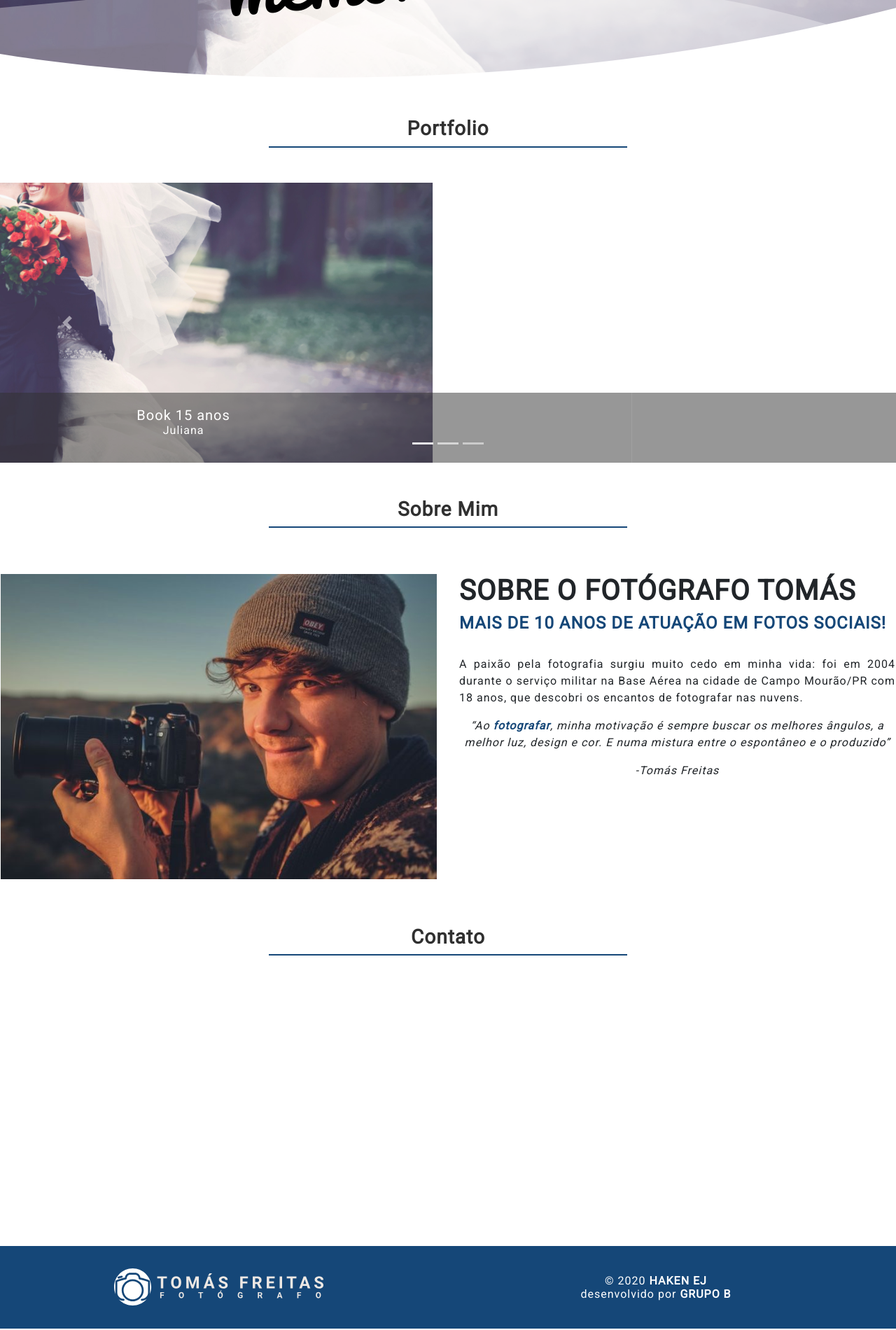
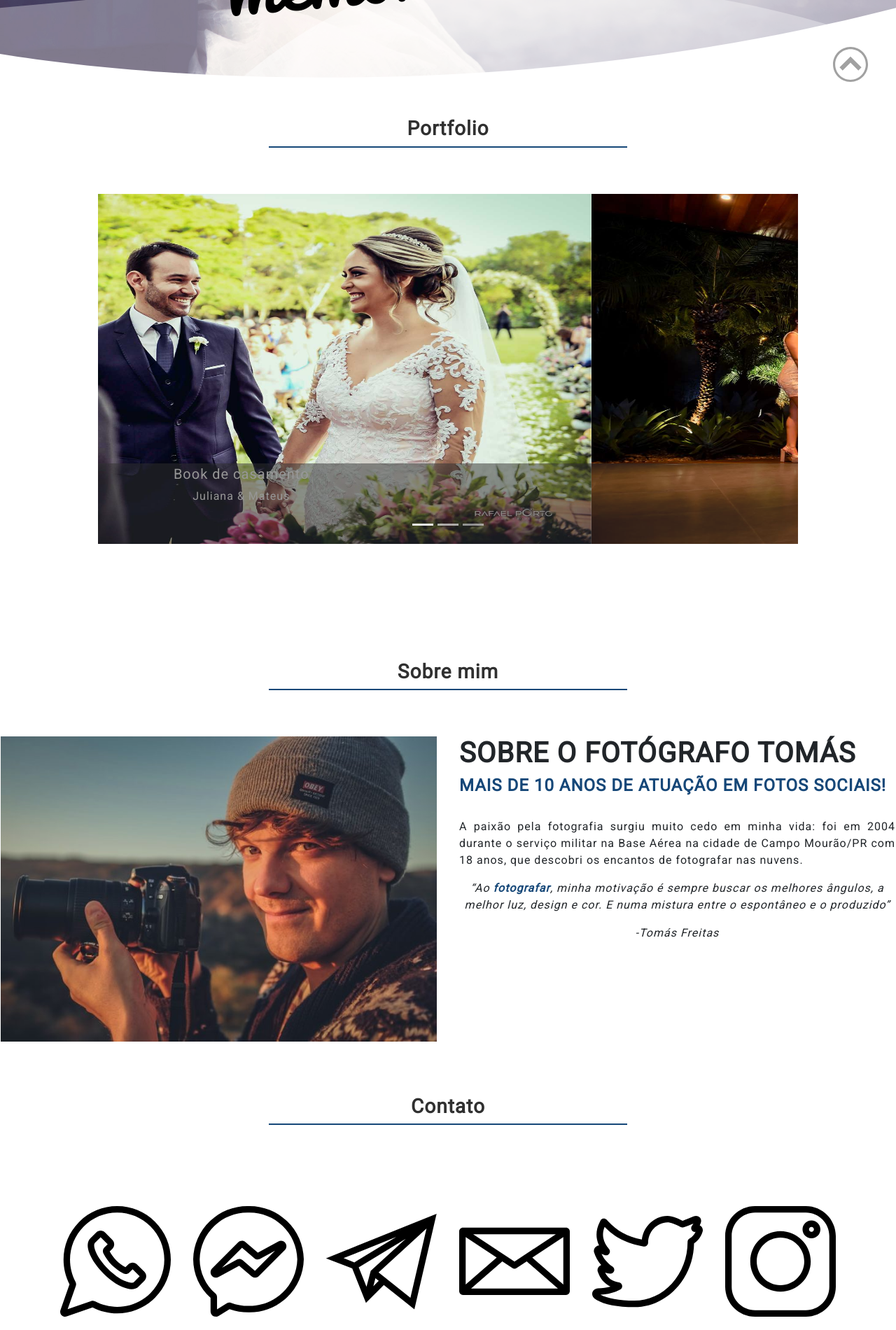
Before and after one commit to Rgiacobbo/Projeto-trainee-site-foto, a plain HTML site: page index.html in a window 1280 px wide. Shown: the part 683-2583 px from the top of the page at 70% size. Drawn offline with nearby package versions, Linux system fonts and the light colour scheme.

Commit message:
- seçao de contato; - correçoes no layout do portfolio;

```diff
--- a/index.html
+++ b/index.html
@@ -82,24 +82,26 @@
 
 		<!--- PORTFOLIO -->
 		<div class="" id="PORTFOLIO" >
+			<a href="#" class="scrollToTop"><img width="50px" height="50px" src="img/up-arrow-5_icon-icons.com_69823.svg"></a>
 			<div class="cabecalho"><h3>Portfolio</h3></div>
 
-			<!-- SLIDE -->
+			<!--
+
 				<div id="carouselExampleIndicators" class="carousel slide" data-ride="carousel">
-				<!-- FLECHA -->
+
     <ol class="carousel-indicators">
 		<li data-target="#carouselExampleIndicators" data-slide-to="0" class="active"></li>
 		<li data-target="#carouselExampleIndicators" data-slide-to="1"></li>
 		<li data-target="#carouselExampleIndicators" data-slide-to="2"></li>
 	  </ol>
 
-				<!-- ITENS DO SLIDE -->
+
 	  <div class="carousel-inner" style="height: 400px; width: 100%">
 		<div class="carousel-item active">
 		  <img class="d-block w-1" style="margin: auto; height: 400px; " src="img/home-bg.jpg" alt="Primeiro Slide">
 		  <div class="carousel-caption" style="position: absolute; top: 300px; line-height: 0.2;">
-                        <h5>Book 15 anos</h5>
-                        <p>Juliana</p>
+			  <h5>Book Casamento</h5>
+			  <p>Pedro & Maria</p>
 		  </div>
 		  <div style="position: absolute; width: 100%; height: 100px; background-color: #303030; opacity: 0.5; top: 300px;"></div>
 	  </div>
@@ -120,7 +122,7 @@
 		  <div style="position: absolute; width: 100%; height: 100px; background-color: #303030; opacity: 0.5; top: 300px;"></div>
 	  </div>
 	  </div>
-				<!-- BOTÕES DE PROX E ANT -->
+
 	  <a class="carousel-control-prev" href="#carouselExampleIndicators" role="button" data-slide="prev">
 		<span class="carousel-control-prev-icon" aria-hidden="true"></span>
 		<span class="sr-only">Anterior</span>
@@ -131,11 +133,61 @@
 	  </a>
 	</div>
 
+			--->
+
+			<!-- SLIDE -->
+			<div class="d-flex justify-content-center">
+				<div class="row">
+					<div class="col-12">
+						<div id="carousel-portfolio" class="carousel slide d-flex justify-content-center" data-ride="carousel" style="width: 1000px;">
+							<ol class="carousel-indicators">
+								<li data-target="#carousel-portfolio" data-slide-to="0" class="active"></li>
+								<li data-target="#carousel-portfolio" data-slide-to="1"></li>
+								<li data-target="#carousel-portfolio" data-slide-to="2"></li>
+							  </ol>
+							<div class="carousel-inner">
+							  <div class="carousel-item active">
+								<img class="d-block w-100 slide-porfolio"  src="img/casamento.jpg" alt="Book casamento - Juliana & Mateus">
+								<div class="carousel-caption d-none d-md-block">
+									<h5>Book de casamento</h5>
+									<p>Juliana & Mateus</p>
+								  </div>
+							  </div>
+							  <div class="carousel-item">
+								<img class="d-block w-100 slide-porfolio"  src="img/gabi.jpg" alt="Second slide">
+								<div class="carousel-caption d-none d-md-block">
+									<h5>Book de 15 anos</h5>
+									<p>Gabrielly</p>
+								  </div>
+							  </div>
+
+							  <div class="carousel-item">
+								<img class="d-block w-100 slide-porfolio"  src="img/formatura.jpg" alt="Third slide">
+								<div class="carousel-caption d-none d-md-block">
+									<h5>Book de formatura</h5>
+									<p>Universidade UP</p>
+								  </div>
+							  </div>
+							</div>
+							<div style=" position: absolute; width: 1000px; height: 115px; background-color: #303030; opacity: 0.5; top: 385px;"></div>
+							<a class="carousel-control-prev" href="#carousel-portfolio" role="button" data-slide="prev">
+							  <span class="carousel-control-prev-icon" aria-hidden="true"></span>
+							  <span class="sr-only">Anterior</span>
+							</a>
+							<a class="carousel-control-next" href="#carousel-portfolio" role="button" data-slide="next">
+							  <span class="carousel-control-next-icon" aria-hidden="true"></span>
+							  <span class="sr-only">Proximo</span>
+							</a>
+						  </div>
+					</div>
+				</div>
+			</div>
+
 		</div>
 
 		<!--- SOBRE MIM -->
-		<div class="" id="SOBREMIM" >
-			<div class="cabecalho"><h3>Sobre Mim</h3></div>
+		<div class="" id="SOBREMIM">
+			<div class="cabecalho"><h3>Sobre mim</h3></div>
 			<div class="row">
 				<div class="col-lg-6 col-md-12">
 				  <img src="../Projeto-trainee-site-foto/img/fotodeperfil.jpg" style="height: 100%; width:100%" >
@@ -158,6 +210,28 @@
 		<!--- CONTATO -->
 		<div class="" id="CONTATO" style="height: 508px;">
 			<div class="cabecalho"><h3>Contato</h3></div>
+			<div class="container">
+				<div class="row" style="padding-top: 50px;">
+				<div class="col-2 img-contato">
+						<a target="_blank" href="https://whats.link/tomasfreitasfotografo"><img src="img/whatsapp.svg"></a>
+					</div>
+					<div class="col-2 img-contato">
+						<a target="_blank" href="https://www.facebook.com/TomasFreitasFotografo"><img src="img/mensageiro.svg"></a>
+					</div>
+					<div class="col-2 img-contato">
+						<a target="_blank" href="https://t.me/TomasFreitasFotografo"><img src="img/telegrama.svg"></a>
+					</div>
+					<div class="col-2 img-contato">
+						<a target="_blank" href="mailto:contato@tomafreitasfotografo.com.br?Subject=Contato"><img src="img/o-email.svg"></a>
+					</div>
+					<div class="col-2 img-contato">
+						<a target="_blank" href="https://twitter.com/tomasfotografo"><img src="img/twitter.svg"></a>
+					</div>
+					<div class="col-2 img-contato">
+						<a target="_blank" href="https://www.instagram.com/fotografotomasfreitas"><img src="img/instagram.svg"></a>
+					</div>
+				</div>
+			</div>
 		</div>
 
 	</div>
@@ -179,6 +253,8 @@
 	</footer>
 
 
+
+
 	<!--- JQUERY -->
 	<script src="https://code.jquery.com/jquery-3.5.1.slim.min.js" integrity="sha384-DfXdz2htPH0lsSSs5nCTpuj/zy4C+OGpamoFVy38MVBnE+IbbVYUew+OrCXaRkfj" crossorigin="anonymous"></script>
     <script src="https://cdn.jsdelivr.net/npm/popper.js@1.16.1/dist/umd/popper.min.js" integrity="sha384-9/reFTGAW83EW2RDu2S0VKaIzap3H66lZH81PoYlFhbGU+6BZp6G7niu735Sk7lN" crossorigin="anonymous"></script>
--- a/style.css
+++ b/style.css
@@ -12,6 +12,14 @@ html, body {
 
 * {
   box-sizing: border-box;
+}
+
+#SOBREMIM {
+  margin-top: 100px;
+}
+
+#CONTATO {
+  margin-top: 10px;
 }
 
 .col-1 {width: 8.33%;}
@@ -52,6 +60,17 @@ html, body {
   margin-top: 0px;
 }
 
+.scrollToTop{
+  position:fixed;
+  bottom: 0px;
+  right:40px;
+  opacity: 0.5;
+}
+
+.scrollToTop:hover{
+  opacity: 1;
+}
+
 .navbar-nav{
   margin: 0 auto;
 }
@@ -64,7 +83,7 @@ html, body {
 }
 
 .nav-link:hover{
-  color: #154778;
+  color: #8A0B0B;
 }
 
 hr.divisor{
@@ -244,6 +263,9 @@ figure {
     padding: 1rem;
 }
 
+.img-contato:hover{
+  opacity: 0.5;
+}
 
 
 
@@ -264,3 +286,16 @@ Large (lg) devices (desktops, 992px and up)
 Extra (xl) large devices (large desktops, 1200px and up)
 @media (min-width: 1200px) { ... }
 */
+
+.slide-porfolio{
+  height: 500px;
+  width: 1000px !important;
+}
+
+.carousel-control-prev-icon{
+  background-image: url("img/leftarrow_121320.svg");
+}
+
+.carousel-control-next-icon{
+  background-image: url("img/rightarrow_121279.svg");
+}
```
Also changed, not shown: portifolioCOPIA.html (added, +95 -0 lines), img/casamento.jpg (added), img/formatura.jpg (added), img/gabi.jpg (added), img/instagram.svg (added), img/juliana.jpg (added), img/leftarrow_121320.svg (added), img/mensageiro.svg (added), img/o-email.svg (added), img/rightarrow_121279.svg (added), img/telegrama.svg (added), img/twitter.svg (added), img/up-arrow-5_icon-icons.com_69823.svg (added), img/whatsapp.png (added), 1 more files. Lines whose indentation alone changed are shown as unchanged.
